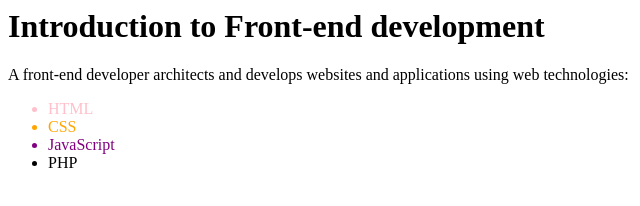
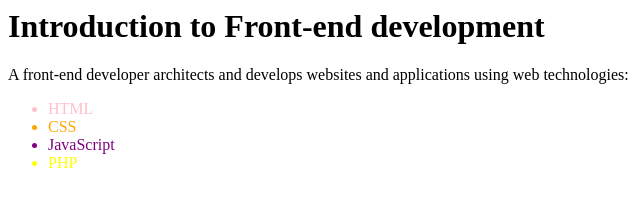
Before and after one commit to LjubicaZ/FJS, a plain HTML site: page index.html in a window 1280 px wide. Shown: the full height of the page, 0-640 px from the left. Drawn offline with Linux system fonts and the light colour scheme.

Commit message:
New List Item

```diff
--- a/index.html
+++ b/index.html
@@ -6,5 +6,5 @@
 <li style="color: pink;">HTML</li>
 <li style="color: orange;">CSS</li>
 <li style="color: purple;">JavaScript</li>
-<li>PHP</li>
+<li style="color: yellow;">PHP</li>
 </ul>
```
